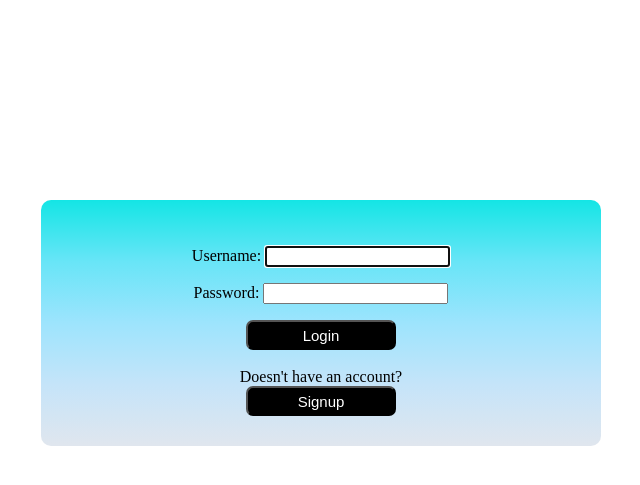
After one commit to Mishal18/django-crud-project, a Django app: page /login/ in a window 1280 px wide. The commit adds this page. Shown: the top 485 px of the page, without its empty margins (319-959 px from the left). Run offline with Django 4.2, Linux system fonts and the light colour scheme.

Commit message:
second commit

```diff
--- a/LMS/urls.py
+++ b/LMS/urls.py
@@ -15,8 +15,12 @@ Including another URLconf
 """
 from django.contrib import admin
 from django.urls import path, include
+from django.contrib.auth import urls
+from books.views import signup
 
 urlpatterns = [
     path('admin/', admin.site.urls),
     path('books/',  include('books.urls')),
+    path('',include(urls)),
+    path('signup/', signup)
 ]
--- a/books/templates/books/index.html
+++ b/books/templates/books/index.html
@@ -69,7 +69,9 @@
 </head>
 
 <body>
+    <p>#username : {{request.user}} </p>
     <div class="container">
+
         <h1>Available Books</h1>
         <ul type="none">
             {% for book in Books %}
@@ -79,6 +81,7 @@
             {% endfor %}
         </ul>
         <button><a href="/books/create/">Add New Book</a></button>
+        <button><a href="/logout/">Logout</a></button>
     </div>
 </body>
 
--- /dev/null
+++ b/templates/registration/login.html
@@ -0,0 +1,47 @@
+<!DOCTYPE html>
+<html lang="en">
+
+<head>
+    <meta charset="UTF-8">
+    <meta http-equiv="X-UA-Compatible" content="IE=edge">
+    <meta name="viewport" content="width=device-width, initial-scale=1.0">
+    <title>Login</title>
+    <style>
+        .container{
+            margin: auto;
+            margin-top: 200px;
+            text-align: center;
+            width: 500px;
+            padding: 30px;
+            background-image: linear-gradient(to top, #e0e6ee, #c5e4f9, #9de4fd, #68e5f7, #14e5e5);
+            border-radius: 10px;
+        }
+        #save{
+            width: 150px;
+            height: 30px;
+            background-color:black;
+            border-radius: 7px;
+            color: white;
+            font-size: 15px;
+        }
+        a{
+            text-decoration:none;
+            color: white;
+            font-size: 15px
+        }
+    </style>
+</head>
+
+<body>
+    <div class="container">
+    <form method="post">
+        {% csrf_token %}
+        {{ form.as_p }}
+        <input id="save" type="submit" value="Login">
+    </form>
+    <br> Doesn't have an account?<br>
+    <button id="save"><a href="/signup">Signup</a></button>
+    </div>
+</body>
+
+</html>
```
Also changed, not shown: LMS/settings.py (+7 -1 lines), books/views.py (+18 -0 lines), templates/registration/signup.html (added, +44 -0 lines), db.sqlite3.
